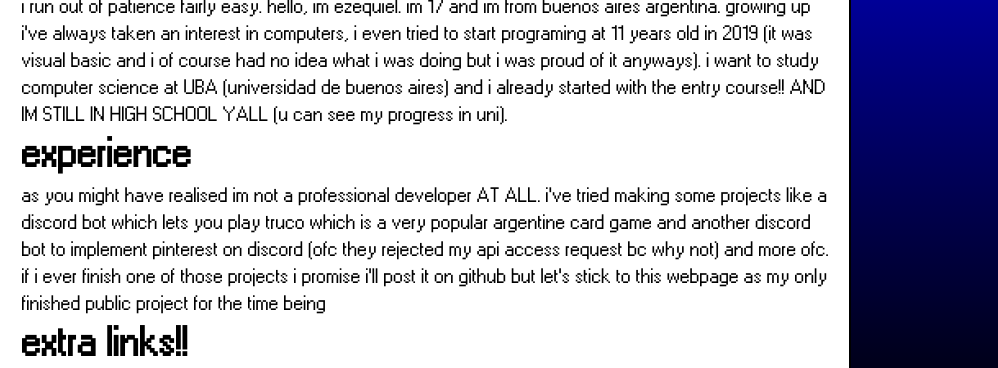
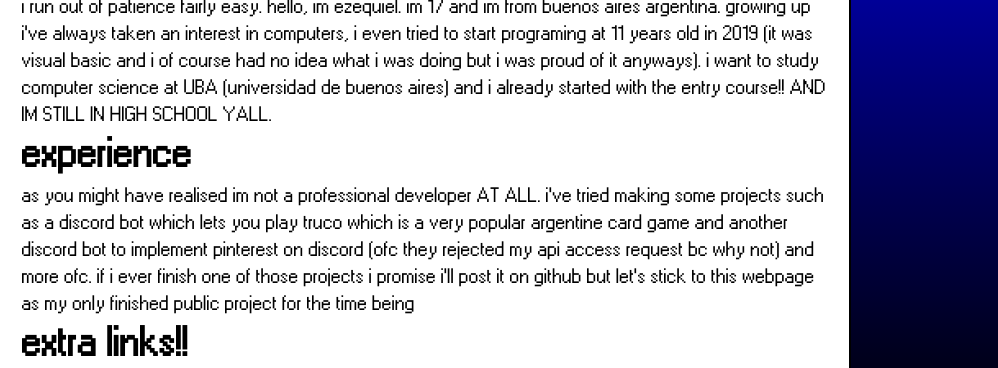
Before and after one commit to thesleepyboy/thesleepyboy.xyz, an Astro site: page / in a window 1280 px wide. Shown: the part 258-626 px from the top of the page, 282-1280 px from the left. Built offline with nearby package versions, Linux system fonts and the light colour scheme; Astro itself is replaced by a stand-in of ours.

Commit message:
modified web page

```diff
--- a/src/pages/index.astro
+++ b/src/pages/index.astro
@@ -24,13 +24,12 @@ import Layout from '../layouts/Layout.astro';
 				growing up i've always taken an interest in computers, i even tried to start programing at 11
 				years old in 2019 (it was visual basic and i of course had no idea what i was doing but i was
 				proud of it anyways). i want to study computer science at UBA (universidad de buenos aires) and
-				i already started with the entry course!! AND IM STILL IN HIGH SCHOOL YALL (u can see my progress
-				in <a href="/uni">uni</a>).
+				i already started with the entry course!! AND IM STILL IN HIGH SCHOOL YALL.
 			</p>
 			<h1>experience</h1>
 			<p>
 				as you might have realised im not a professional developer AT ALL. i've tried making some projects
-				like a discord bot which lets you play truco which is a very popular argentine card game and another
+				such as a discord bot which lets you play truco which is a very popular argentine card game and another
 				discord bot to implement pinterest on discord (ofc they rejected my api access request bc why not) and
 				more ofc. if i ever finish one of those projects i promise i'll post it on github but let's stick to
 				this webpage as my only finished public project for the time being
```
